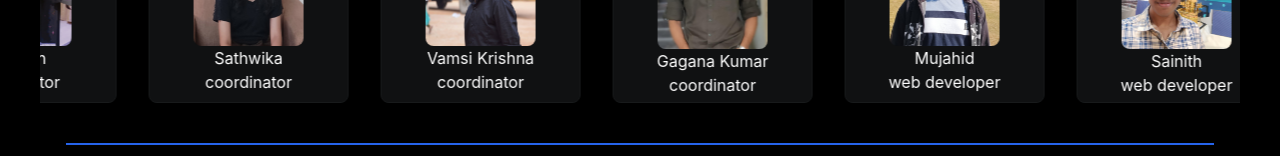
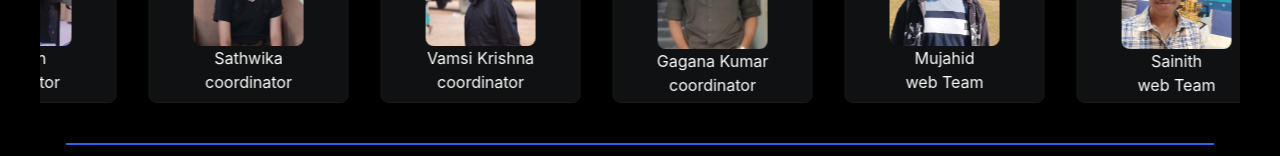
Before and after one commit to MohammedMujahidAhmed/acumen-private, a React (Create React App) app: page / in a window 1280 px wide. Shown: the part 2347-2503 px from the top of the page. Built offline with nearby package versions, Linux system fonts and the light colour scheme.

Commit message:
minor changes

```diff
--- a/src/components/OurTeam.js
+++ b/src/components/OurTeam.js
@@ -46,12 +46,12 @@ const data = [
     {
         imgsrc:teammember6,
         name:"Mujahid",
-        desig:"web developer",
+        desig:"web Team",
     },
     {
         imgsrc:teammember7,
         name:"Sainith",
-        desig:"web developer",
+        desig:"web Team",
     },
     {
         imgsrc:teammember8,
```
